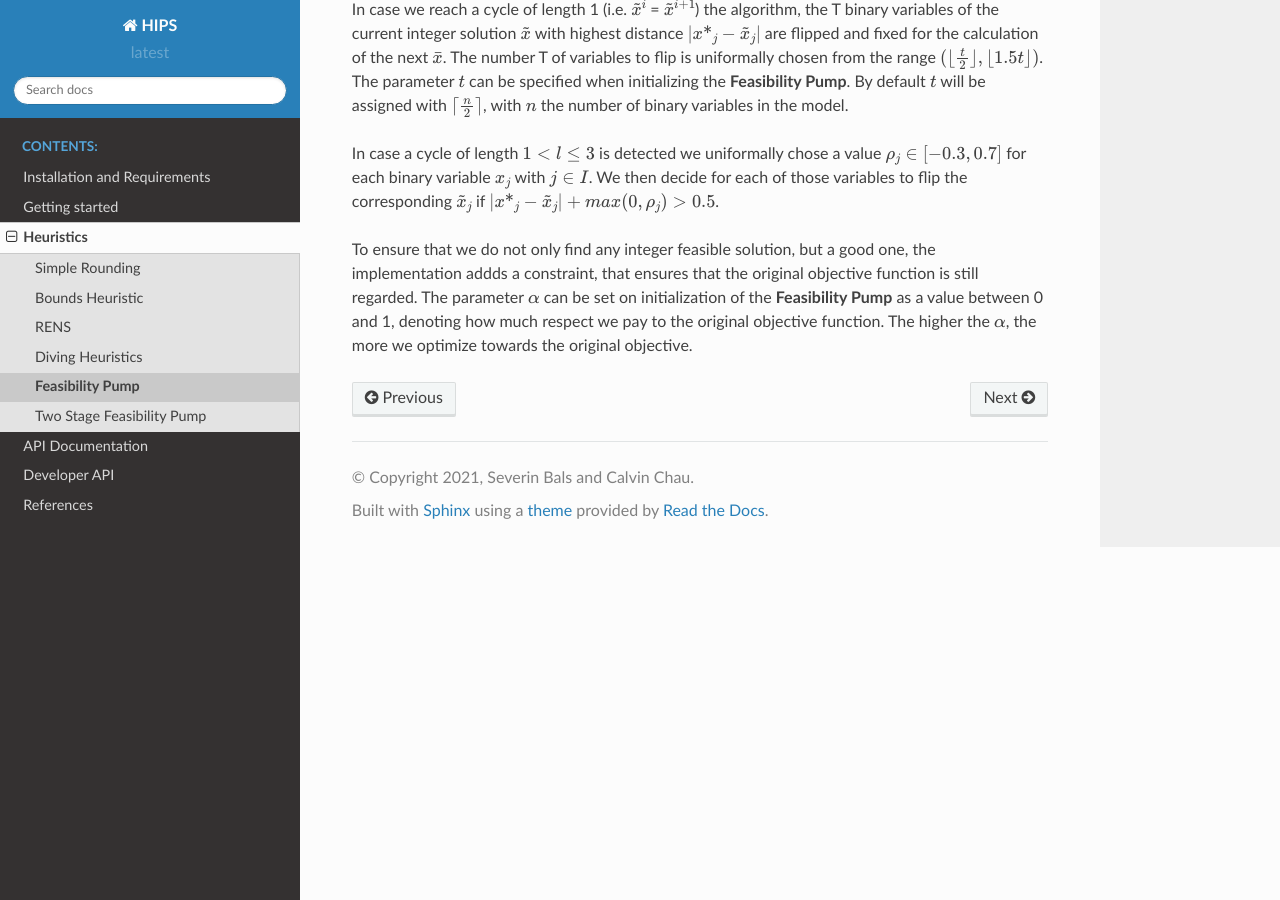
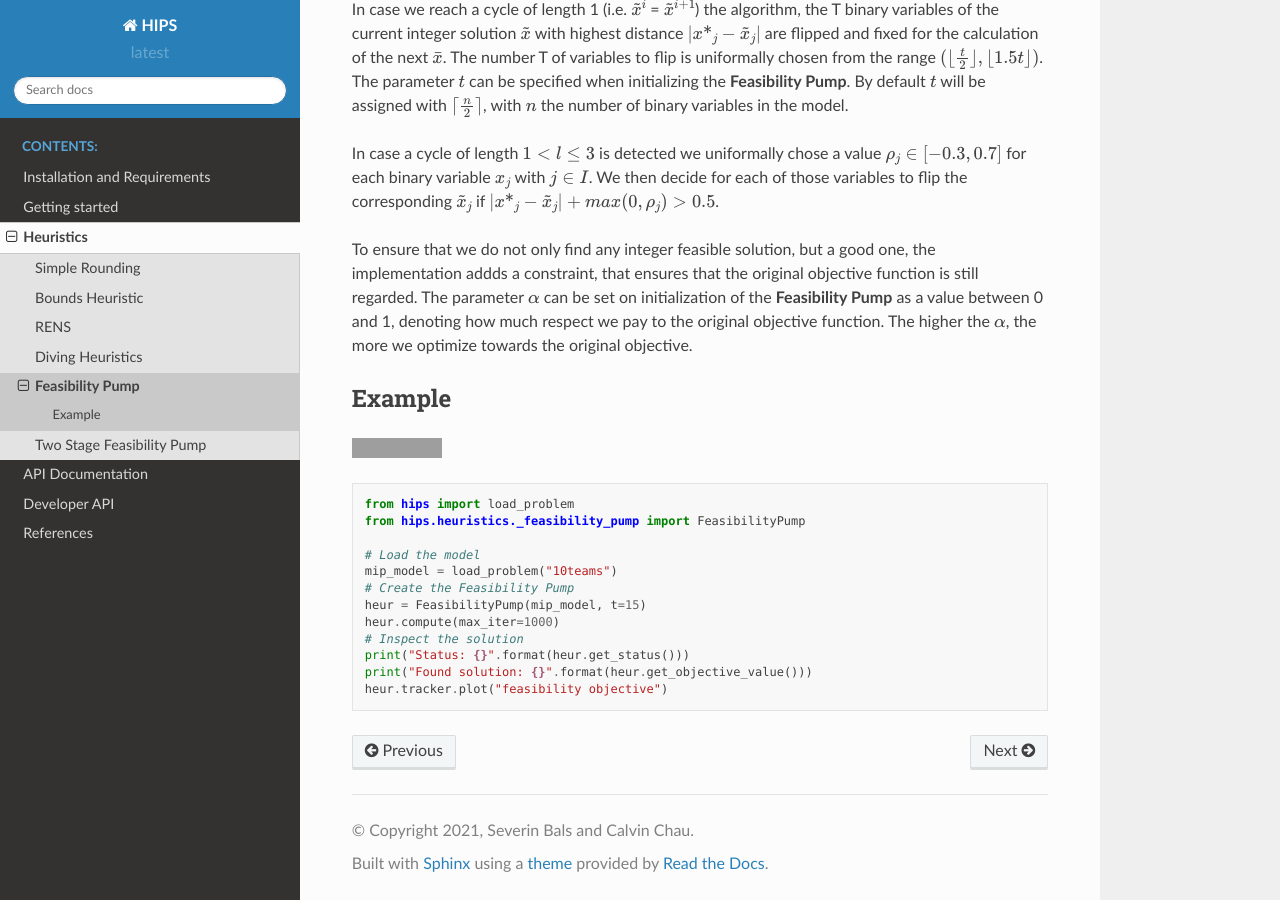
Before and after one commit to cxlvinchau/hips, a Sphinx documentation site: the page built from docs/heur/feasibility_pump.rst, in a window 1280 px wide and 900 px high, scrolled down 1260 px. Built offline with Sphinx 7.4.7 and the Read the Docs theme 2.0.0, drawn with Linux system fonts in a browser that asks for light colours; cross-references to code outside the pages are shown as plain code; grey boxes are pictures that could not be loaded.

Commit message:
added colab examples to docs

```diff
--- a/docs/heur/feasibility_pump.rst
+++ b/docs/heur/feasibility_pump.rst
@@ -62,3 +62,27 @@ To ensure that we do not only find any integer feasible solution, but a good one
 that ensures that the original objective function is still regarded. The parameter :math:`\alpha` can be set on initialization
 of the **Feasibility Pump** as a value between 0 and 1, denoting how much respect we pay to the original objective function.
 The higher the :math:`\alpha`, the more we optimize towards the original objective.
+
+Example
+-------
+
+.. raw:: html
+
+    <a href="https://colab.research.google.com/github/cxlvinchau/hips-examples/blob/main/notebooks/feasibility_pump_example.ipynb" target="_blank">
+        <img src="https://colab.research.google.com/assets/colab-badge.svg" alt="Open In Colab"/>
+    </a>
+
+.. code-block:: python
+
+    from hips import load_problem
+    from hips.heuristics._feasibility_pump import FeasibilityPump
+
+    # Load the model
+    mip_model = load_problem("10teams")
+    # Create the Feasibility Pump
+    heur = FeasibilityPump(mip_model, t=15)
+    heur.compute(max_iter=1000)
+    # Inspect the solution
+    print("Status: {}".format(heur.get_status()))
+    print("Found solution: {}".format(heur.get_objective_value()))
+    heur.tracker.plot("feasibility objective")
```
Also changed, not shown: docs/heur/abstract_diving.rst (+7 -0 lines), docs/heur/bounds.rst (+7 -0 lines), docs/heur/rens.rst (+9 -6 lines), docs/heur/simple_rounding.rst (+7 -0 lines).
